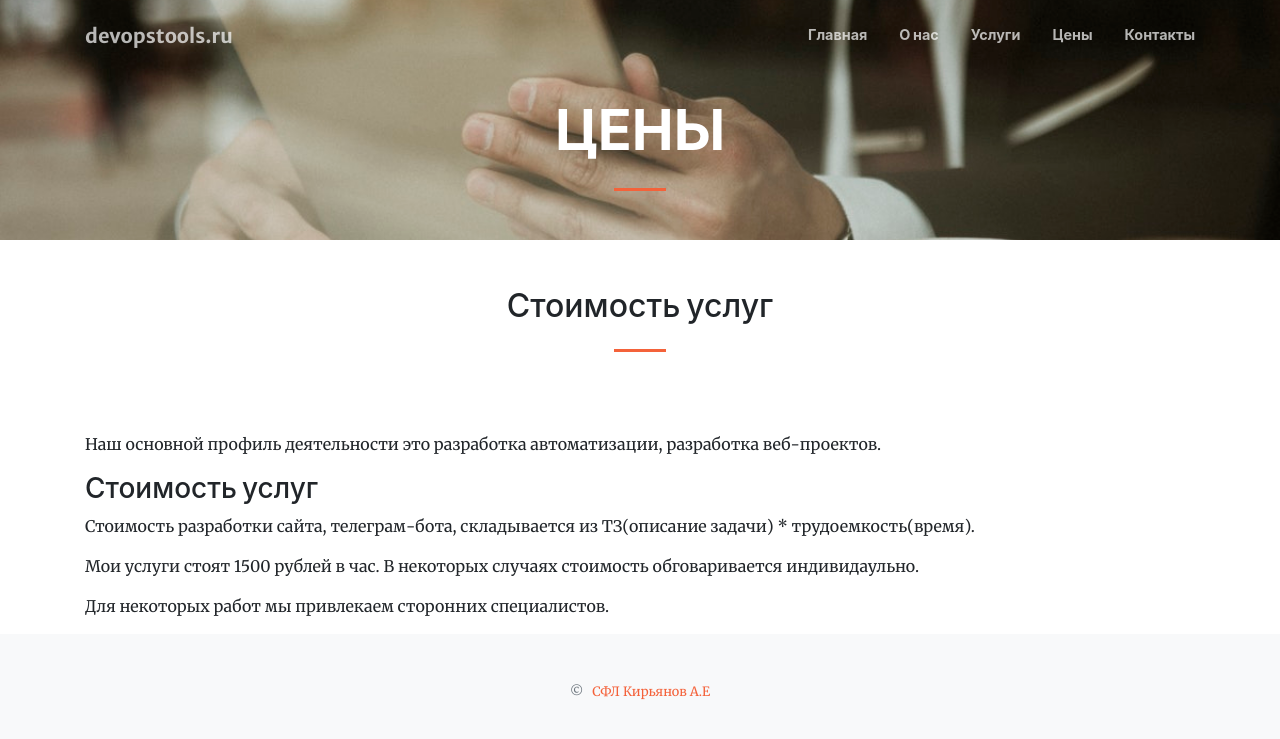
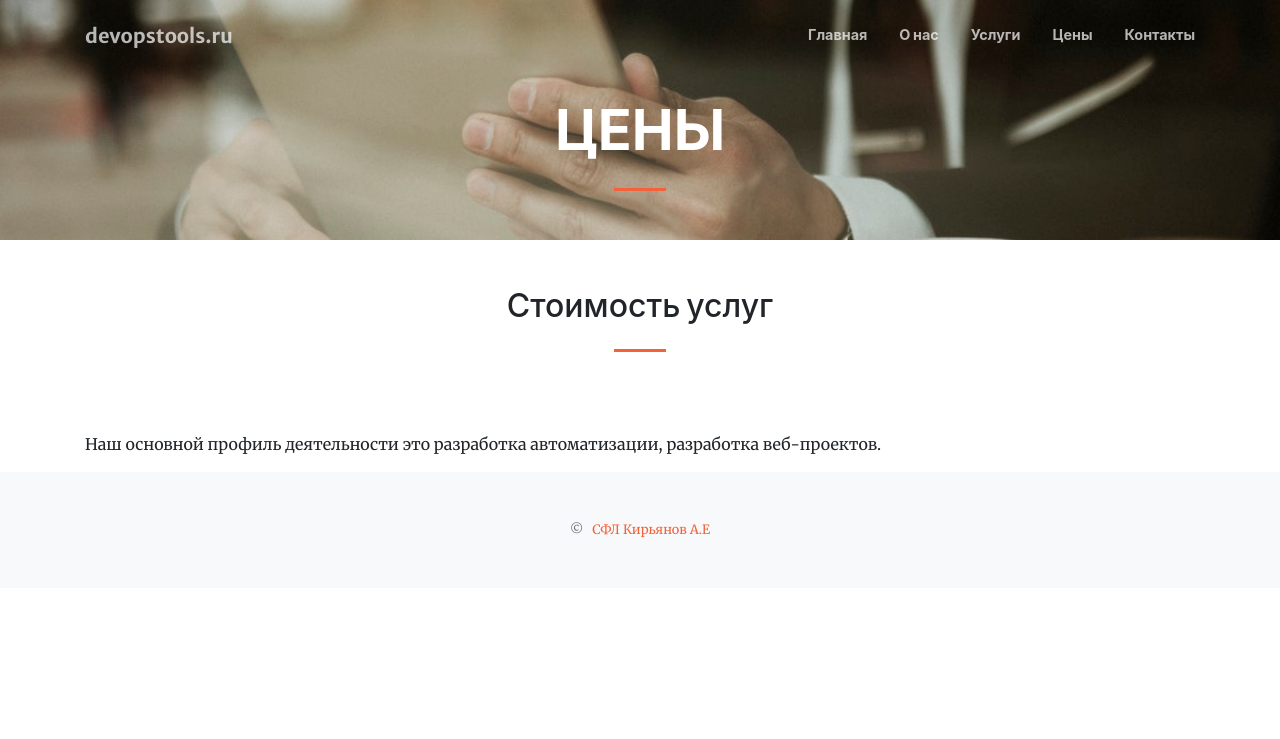
Before and after one commit to hacker342/devopstools.guthub.io, a Jekyll site: the page built from links.md, in a window 1280 px wide. Shown: the top 739 px of the page. Built offline with Jekyll 4.4.1, drawn with Linux system fonts in a browser that asks for light colours; nearby versions of some CDN libraries.

Commit message:
Удалил цену

```diff
--- a/links.md
+++ b/links.md
@@ -39,21 +39,12 @@ sections:
 
 - type: paragraph.html
   section_id: more-to-come
+
   title: Стоимость услуг
 #  background_style: bg-info
 
 #  text_style: text-left text-white
+
 ---
 
 Наш основной профиль деятельности это разработка автоматизации, разработка веб-проектов.
-
-
-
-### Стоимость услуг
-
-
-Стоимость разработки сайта, телеграм-бота, складывается из ТЗ(описание задачи) * трудоемкость(время).
-
-Мои услуги стоят 1500 рублей в час. В некоторых случаях стоимость обговаривается индивидаульно.
-
-Для некоторых работ мы привлекаем сторонних специалистов.
```
Also changed, not shown: 1 other file.
